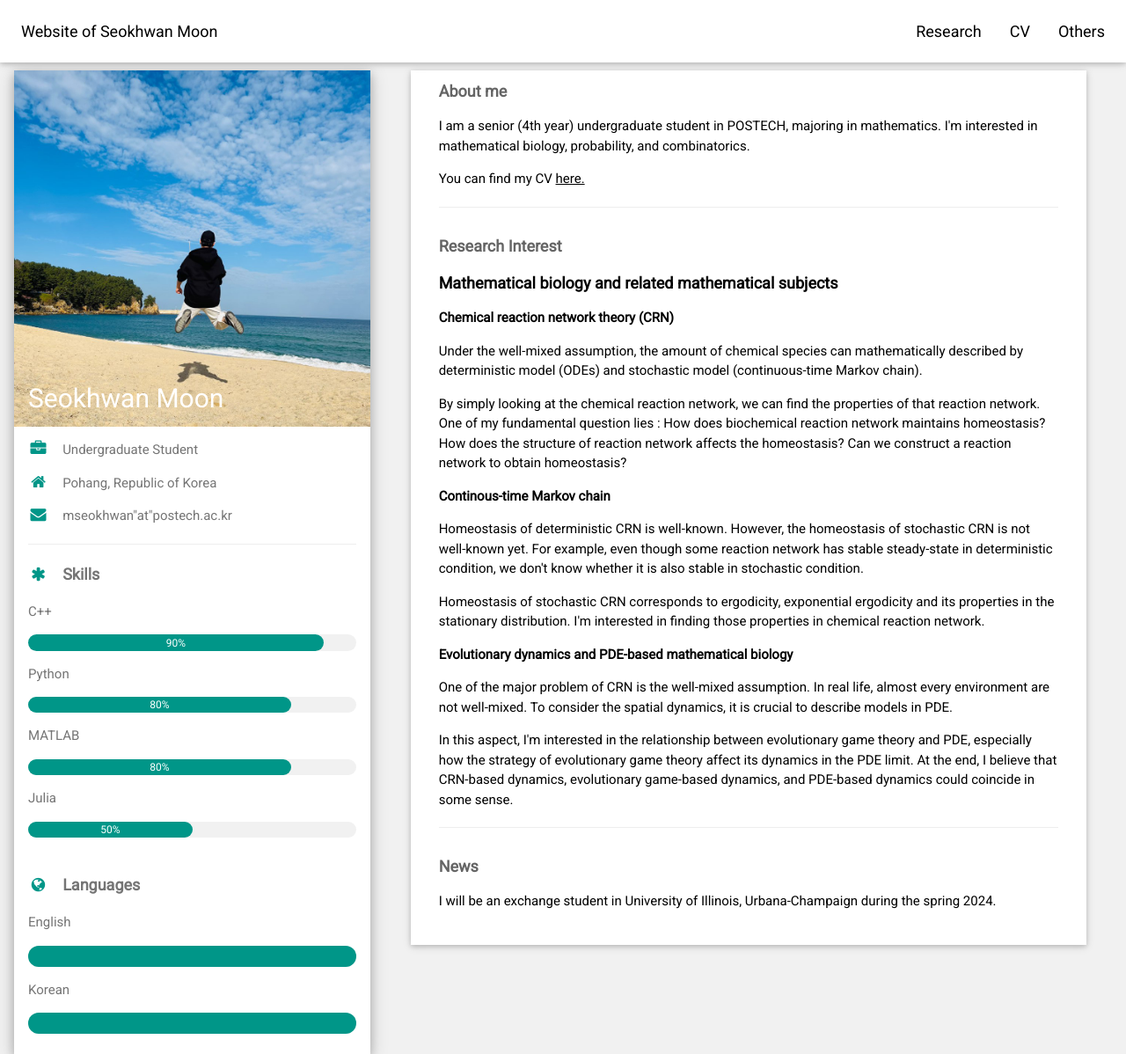
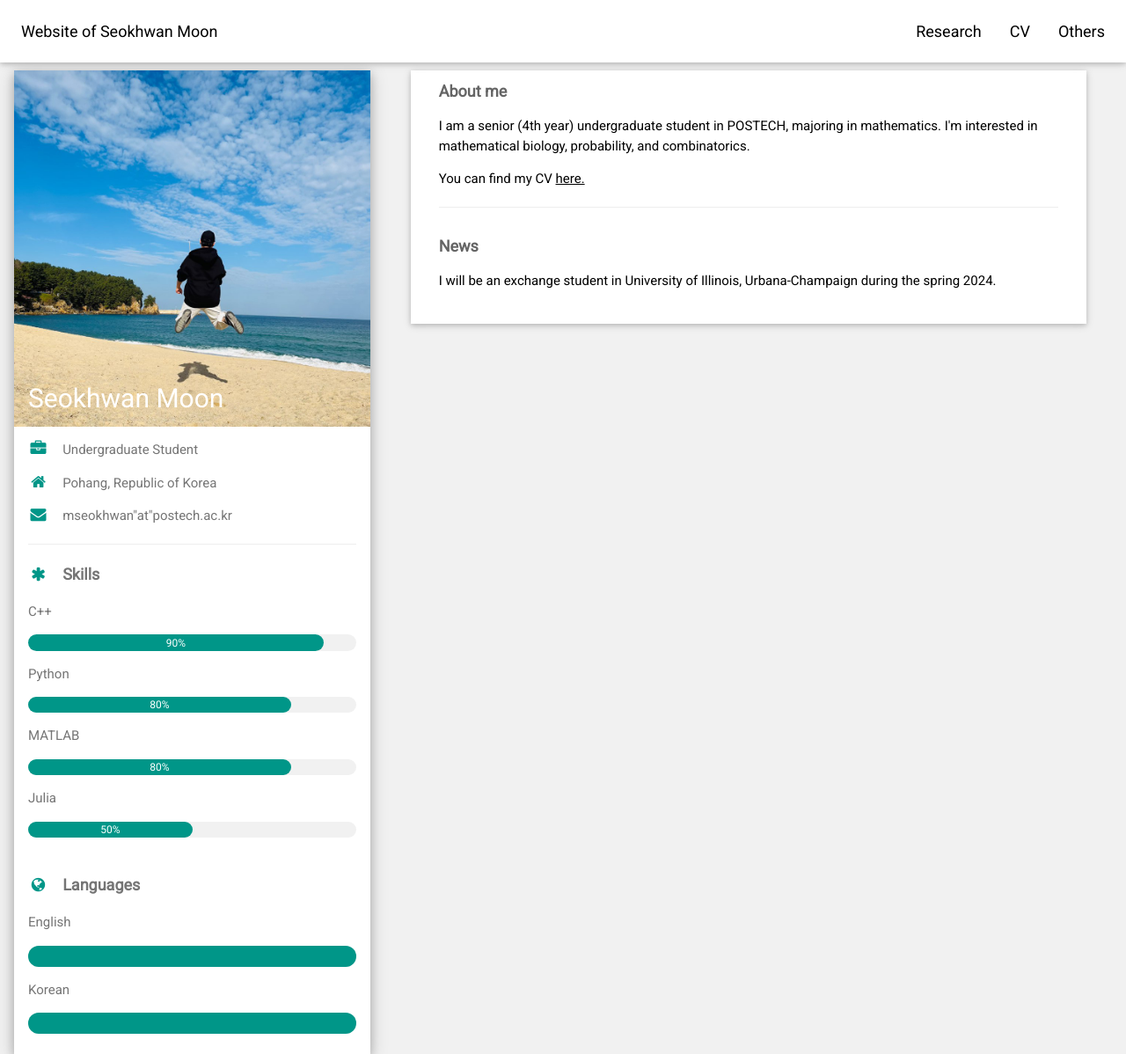
Before and after one commit to Seokhwan-Moon/Seokhwan-Moon.github.io, a plain HTML site: page index.html in a window 1280 px wide. Shown: the top 1198 px of the page at 88% size. Drawn offline with nearby package versions, Linux system fonts and the light colour scheme.

Commit message:
Update index.html

```diff
--- a/index.html
+++ b/index.html
@@ -94,20 +94,7 @@ html,body,h1,h2,h3,h4,h5,h6 {font-family: "Roboto", sans-serif}
             <p> You can find my CV <a href="https://drive.google.com/file/d/1x6Aphm43kyE7LrTxEitZqy54t3luNaDq/view?usp=sharing" target="_blank">here. </a></p>
             <hr>
           </div>
-          <div class="w3-container">
-            <h5 class="w3-opacity"><b>Research Interest</b></h5>
-            <p> <font size=4><b>Mathematical biology and related mathematical subjects</b></font> </p>
-            <p>	<b>Chemical reaction network theory (CRN)</b> </p>
-            <p> Under the well-mixed assumption, the amount of chemical species can mathematically described by deterministic model (ODEs) and stochastic model (continuous-time Markov chain). </p>
-            <p> By simply looking at the chemical reaction network, we can find the properties of that reaction network. One of my fundamental question lies : How does biochemical reaction network maintains homeostasis? How does the structure of reaction network affects the homeostasis? Can we construct a reaction network to obtain homeostasis?</p>
-            <p>	<b>Continous-time Markov chain</b> </p>
-            <p> Homeostasis of deterministic CRN is well-known. However, the homeostasis of stochastic CRN is not well-known yet. For example, even though some reaction network has stable steady-state in deterministic condition, we don't know whether it is also stable in stochastic condition.</p>
-            <p> Homeostasis of stochastic CRN corresponds to ergodicity, exponential ergodicity and its properties in the stationary distribution. I'm interested in finding those properties in chemical reaction network.</p>
-            <p>	<b>Evolutionary dynamics and PDE-based mathematical biology</b> </p>
-            <p> One of the major problem of CRN is the well-mixed assumption. In real life, almost every environment are not well-mixed. To consider the spatial dynamics, it is crucial to describe models in PDE. </p>
-            <p> In this aspect, I'm interested in the relationship between evolutionary game theory and PDE, especially how the strategy of evolutionary game theory affect its dynamics in the PDE limit. At the end, I believe that CRN-based dynamics, evolutionary game-based dynamics, and PDE-based dynamics could coincide in some sense.</p>
-            <hr>
-          </div>
+
           <div class="w3-container">
             <h5 class="w3-opacity"><b>News</b></h5>
             <p>I will be an exchange student in University of Illinois, Urbana-Champaign during the spring 2024. </p><br>
```
